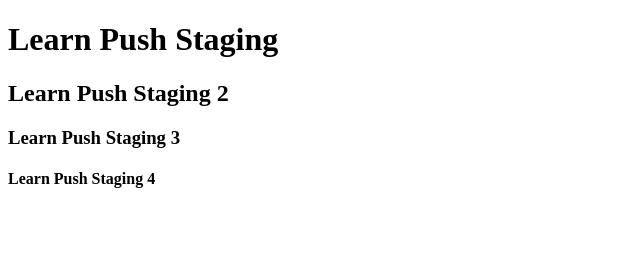
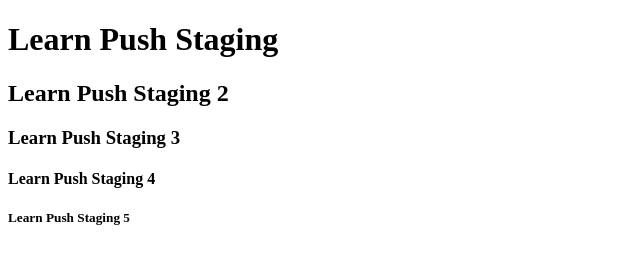
Before and after one commit to dawlzki/learn-niomic, a plain HTML site: page header.html in a window 1280 px wide. Shown: the whole page, without its empty margins (0-640 px from the left). Drawn offline with Linux system fonts and the light colour scheme.

Commit message:
Menambahkan tag element h5

```diff
--- a/header.html
+++ b/header.html
@@ -9,5 +9,6 @@
     <h2>Learn Push Staging 2</h2>
     <h3>Learn Push Staging 3</h3>
     <h4>Learn Push Staging 4</h4>
+    <h5>Learn Push Staging 5</h5>
   </body>
 </html>
```
